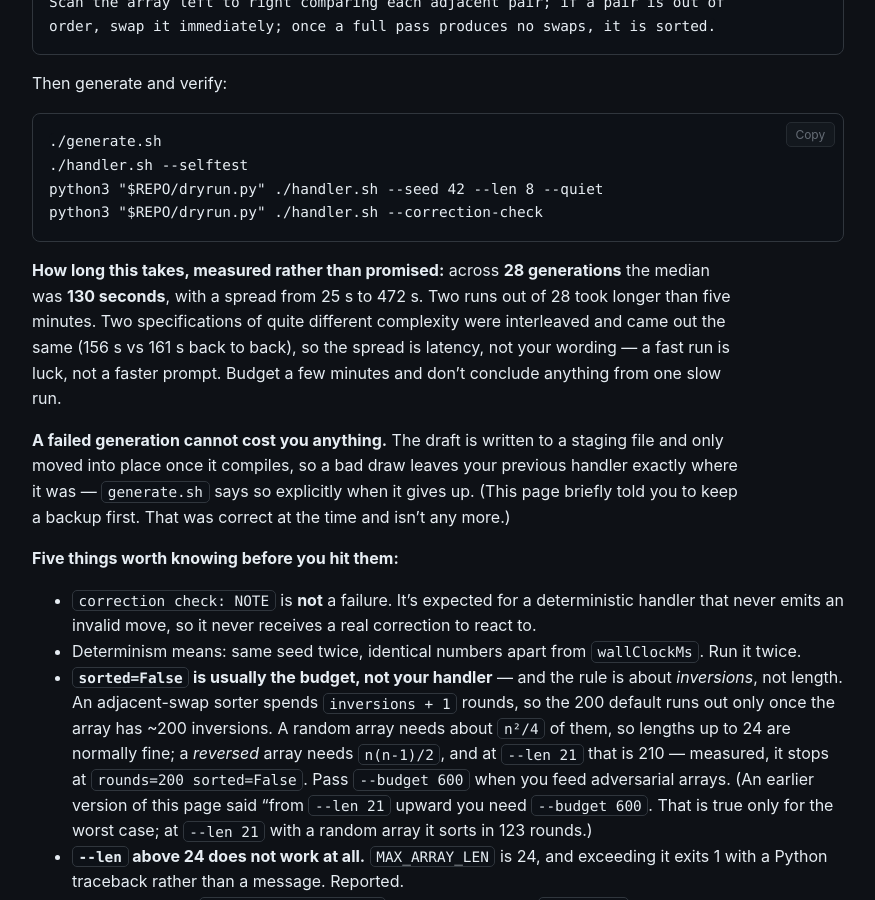
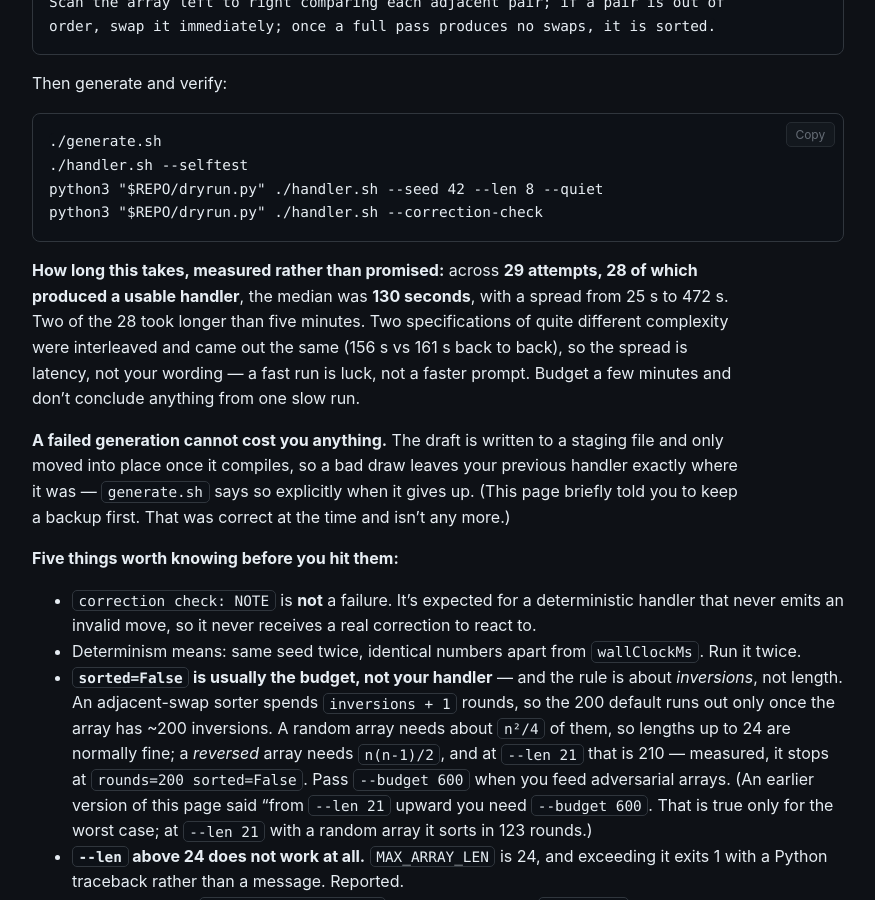
Before and after one commit to scimbe/CADS-DEMO-sort-docs, a Jekyll site: the page built from _tutorials/five-seconds.md, in a window 1280 px wide and 900 px high, scrolled down 3138 px. Shown: the whole window, without its empty margins (322-1197 px from the left). Built offline with Jekyll 4.4.1, drawn with Linux system fonts in a browser that asks for light colours; some of the changed text lies outside the part shown.

Commit message:
docs: two different tallies were being reported as one number
A consistency scan flagged 27 vs 28 generations across pages. Recounting from
the logs, both were right about different things and neither said which:

  29 attempts, 28 produced a usable handler (one emitted prose, caught by the
  compile check) -- that is the set the 130 s median is computed over
  27 of those had their move mix recorded -- that is the set 20-of-27 refers to

Now stated as such. The distinction matters because a reader comparing the two
figures would otherwise conclude one of them is wrong, and the honest answer is
that the site was quoting a denominator it never defined.

````diff
--- a/_tutorials/five-seconds.md
+++ b/_tutorials/five-seconds.md
@@ -102,8 +102,9 @@ python3 "$REPO/dryrun.py" ./handler.sh --seed 42 --len 8 --quiet
 python3 "$REPO/dryrun.py" ./handler.sh --correction-check
 ```
 
-**How long this takes, measured rather than promised:** across **28 generations** the median was
-**130 seconds**, with a spread from 25 s to 472 s. Two runs out of 28 took longer than five minutes.
+**How long this takes, measured rather than promised:** across **29 attempts, 28 of which produced
+a usable handler**, the median was **130 seconds**, with a spread from 25 s to 472 s. Two of the 28
+took longer than five minutes.
 Two specifications of quite different complexity were interleaved and came out the same (156 s vs
 161 s back to back), so the spread is latency, not your wording — a fast run is luck, not a faster
 prompt. Budget a few minutes and don't conclude anything from one slow run.
@@ -209,6 +210,6 @@ interesting.
 ---
 
 *Measured on fresh clones: clone plus scaffold 1–2 s to a contract-passing baseline. Generation:
-28 runs, median 130 s, range 25–472 s, 27 of 28 produced a usable handler on the first or second
-attempt. Full path to answering rounds in the hosted arena: 43 s in one continuous run. Screenshots
+29 attempts, 28 usable, median 130 s, range 25–472 s — the one failure produced prose instead of
+code and was caught by the compile check. Full path to answering rounds in the hosted arena: 43 s in one continuous run. Screenshots
 are from a locally running arena and from the hosted one.*
````
Also changed, not shown: _tutorials/coaching-a-strategy.md (+1 -1 lines).
